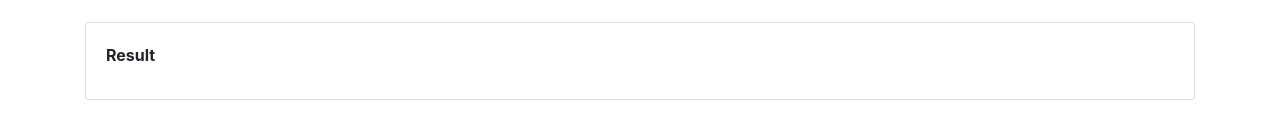
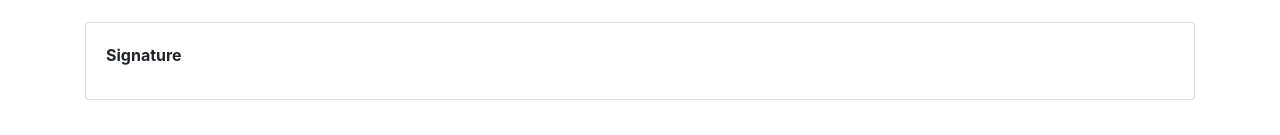
Before and after one commit to lloy0076/dsl-keygen-example, a React (Create React App) app: page /sign in a window 1280 px wide. Shown: the part 498-633 px from the top of the page. Built offline with nearby package versions, Linux system fonts and the light colour scheme.

Commit message:
Fix name of card.

```diff
--- a/src/Sign.js
+++ b/src/Sign.js
@@ -87,7 +87,7 @@ export default function Sign() {
 
             <Card>
                 <CardBody>
-                    <CardTitle><span style={{ fontWeight: 'bolder' }}>Result</span></CardTitle>
+                    <CardTitle><span style={{ fontWeight: 'bolder' }}>Signature</span></CardTitle>
                     <CardText>
                         {formValue.signature}
                     </CardText>
```
